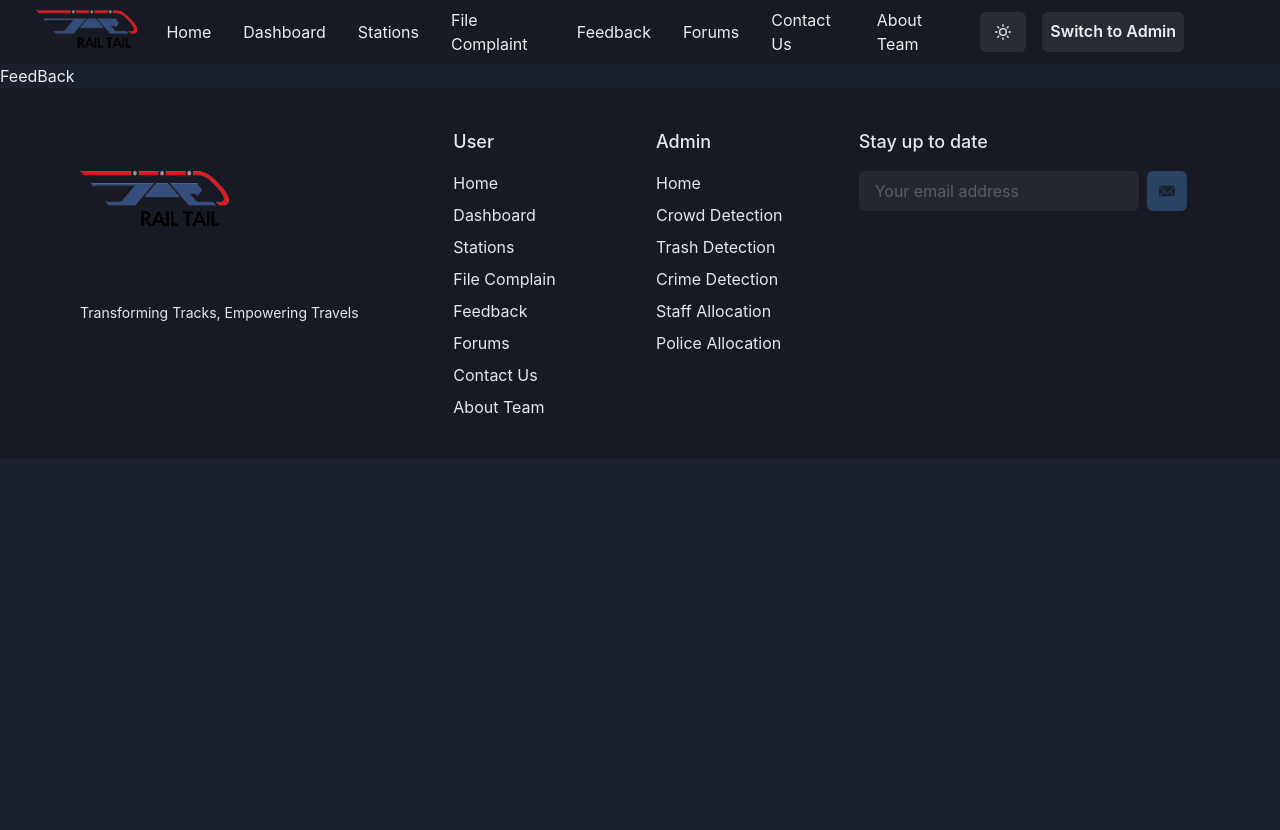
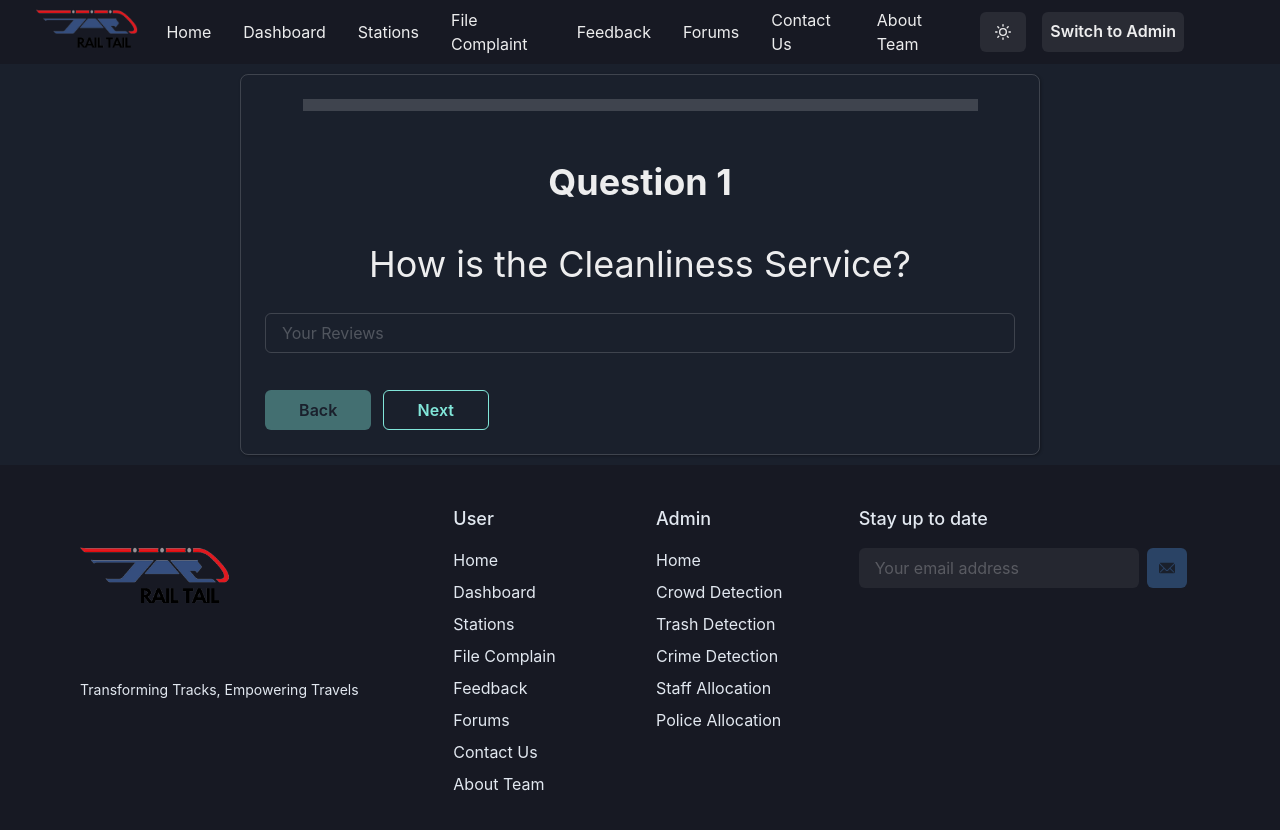
Before and after one commit to MihirRajeshPanchal/RailTail, a React (Vite) app in the folder CodeOmega/: page /feedback in a window 1280 px wide. Shown: the top 830 px of the page. Before the commit the page ends 800 px from the top, so only its background shows below. Built offline with nearby package versions, Linux system fonts and the light colour scheme.

Commit message:
Added feedback code

```diff
--- a/CodeOmega/src/components/FeedBack/FeedBack.tsx
+++ b/CodeOmega/src/components/FeedBack/FeedBack.tsx
@@ -1,7 +1,253 @@
-import React from 'react'
+import { useState } from 'react';
+import {
+  Progress,
+  Box,
+  ButtonGroup,
+  Button,
+  Heading,
+  Flex,
+  FormControl,
+  Image,
+  GridItem,
+  FormLabel,
+  Input,
+  Select,
+  SimpleGrid,
+  InputLeftAddon,
+  InputGroup,
+  Textarea,
+  FormHelperText,
+  InputRightElement,
+  RadioGroup,
+  Radio,
+  Center,
+} from '@chakra-ui/react';
 
-export default function FeedBack() {
+import { useToast } from '@chakra-ui/react';
+import { Bar } from 'react-chartjs-2';
+import React from 'react';
+import Negative from "../../assets/Negative.png"
+
+const Question1 = () => {
+  const [selectedOption, setSelectedOption] = useState('');
+
+  const handleOptionClick = (value) => {
+    setSelectedOption(value);
+  };
+
   return (
-    <div>FeedBack</div>
-  )
+    <>
+      <Heading w="100%" textAlign={'center'} fontWeight="bold" mb="2%" py={3}>
+        Question 1
+      </Heading>
+      <Heading w="100%" textAlign={'center'} fontWeight="normal" mb="2%" py={3}>
+        How is the Cleanliness Service?
+      </Heading>
+
+      <Center>
+        <FormControl>
+          <Input id="last-name" placeholder="Your Reviews" />
+        </FormControl>
+      </Center>
+    </>
+  );
+};
+
+const Question2 = () => {
+  const [selectedOption, setSelectedOption] = useState('');
+
+  const handleOptionClick = (value) => {
+    setSelectedOption(value);
+  };
+
+  return (
+    <>
+      <Heading w="100%" textAlign={'center'} fontWeight="bold" mb="2%" py={3}>
+        Question 2
+      </Heading>
+      <Heading w="100%" textAlign={'center'} fontWeight="normal" mb="2%" py={3}>
+        How is the Security Service?
+      </Heading>
+
+      <Center>
+        <FormControl>
+          <Input id="last-name" placeholder="Your Reviews" />
+        </FormControl>
+      </Center>
+    </>
+  );
+};
+
+const Question3 = () => {
+  const [selectedOption, setSelectedOption] = useState('');
+
+  const handleOptionClick = (value) => {
+    setSelectedOption(value);
+  };
+
+  return (
+    <>
+      <Heading w="100%" textAlign={'center'} fontWeight="bold" mb="2%" py={3}>
+        Question 3
+      </Heading>
+      <Heading w="100%" textAlign={'center'} fontWeight="normal" mb="2%" py={3}>
+        Rate the crowd management ?
+      </Heading>
+
+      <Center>
+        <FormControl>
+          <Input id="last-name" placeholder="Your Reviews" />
+        </FormControl>
+      </Center>
+    </>
+  );
+};
+
+const Question4 = () => {
+  const [selectedOption, setSelectedOption] = useState('');
+
+  const handleOptionClick = (value) => {
+    setSelectedOption(value);
+  };
+
+  return (
+    <>
+      <Heading w="100%" textAlign={'center'} fontWeight="bold" mb="2%" py={3}>
+        Question 4
+      </Heading>
+      <Heading w="100%" textAlign={'center'} fontWeight="normal" mb="2%" py={3}>
+        What improvements should we make ?
+      </Heading>
+
+      <Center>
+        <FormControl>
+          <Input id="last-name" placeholder="Your Reviews" />
+        </FormControl>
+      </Center>
+    </>
+  );
+};
+
+const Question5 = () => {
+  const [selectedOption, setSelectedOption] = useState('');
+
+  const handleOptionClick = (value) => {
+    setSelectedOption(value);
+  };
+
+  return (
+    <>
+      <Heading w="100%" textAlign={'center'} fontWeight="bold" mb="2%" py={3}>
+        Question 5
+      </Heading>
+      <Heading w="100%" textAlign={'center'} fontWeight="normal" mb="2%" py={3}>
+        Give Reviews of the station ?
+      </Heading>
+
+      <Center>
+        <FormControl>
+          <Input id="last-name" placeholder="Your Reviews" />
+        </FormControl>
+      </Center>
+    </>
+  );
+};
+
+const ResultScreen = () => {
+  return (
+    <>
+      <Heading w="100%" textAlign={'center'} fontWeight="bold">
+        Result
+      </Heading>
+      <Center py={5}>
+        <Image
+            rounded={'lg'}
+            height={230}
+            width={282}
+            objectFit={'cover'}
+            src={Negative}
+            alt="#"
+          />
+      </Center>
+      <Heading w="100%" textAlign={'center'} fontWeight="normal">
+        Negative Review
+      </Heading>
+    </>
+  );
+};
+
+export default function Multistep() {
+  const toast = useToast();
+  const [step, setStep] = useState(1);
+  const [progress, setProgress] = useState(0);
+
+  const totalSteps = 6; // 5 questions + 1 result screen
+
+  const handleNext = () => {
+    if (step < totalSteps) {
+      setStep(step + 1);
+      setProgress((step / (totalSteps - 1)) * 100); // Adjust progress calculation
+    }
+  };
+
+  const handleBack = () => {
+    if (step > 1) {
+      setStep(step - 1);
+      setProgress(((step - 2) / (totalSteps - 1)) * 100); // Adjust progress calculation
+    }
+  };
+
+  return (
+    <>
+      <Box
+        borderWidth="1px"
+        rounded="lg"
+        shadow="1px 1px 3px rgba(0,0,0,0.3)"
+        maxWidth={800}
+        p={6}
+        m="10px auto"
+        as="form"
+      >
+        <Progress
+          hasStripe
+          value={progress}
+          mb="5%"
+          mx="5%"
+          isAnimated
+        ></Progress>
+        {step === 1 && <Question1 />}
+        {step === 2 && <Question2 />}
+        {step === 3 && <Question3 />}
+        {step === 4 && <Question4 />}
+        {step === 5 && <Question5 />}
+        {step === 6 && <ResultScreen />}
+
+        <ButtonGroup mt="5%" w="100%">
+          <Flex w="100%" justifyContent="space-between">
+            <Flex>
+              <Button
+                onClick={handleBack}
+                isDisabled={step === 1}
+                colorScheme="teal"
+                variant="solid"
+                w="7rem"
+                mr="5%"
+              >
+                Back
+              </Button>
+              <Button
+                w="7rem"
+                isDisabled={step === totalSteps}
+                onClick={handleNext}
+                colorScheme="teal"
+                variant="outline"
+              >
+                Next
+              </Button>
+            </Flex>
+          </Flex>
+        </ButtonGroup>
+      </Box>
+    </>
+  );
 }
```
Also changed, not shown: CodeOmega/src/assets/negative.png (added).
